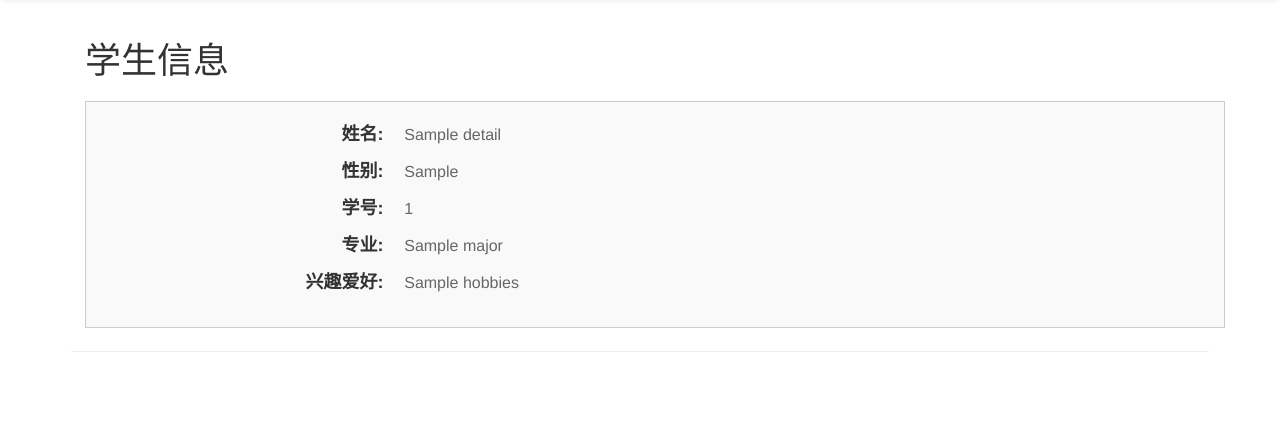
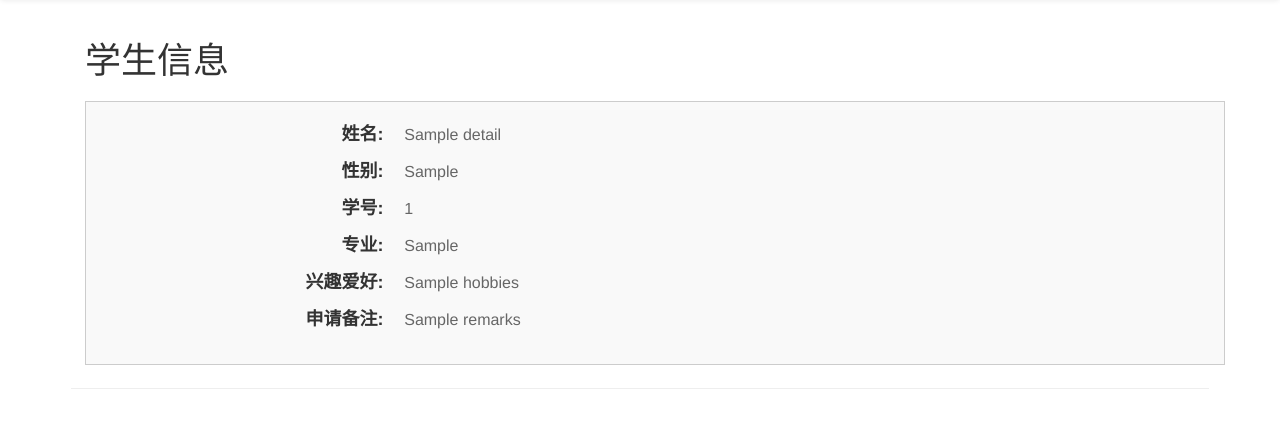
Before and after one commit to IllyasvielEin/Lab_RR_App, a Django app: template templates/labapp/user_profile.html in a window 1280 px wide. Shown: the part 52-480 px from the top of the page. Run offline with Django 3.2, Linux system fonts and the light colour scheme; the template is opened without the code that fills it: most values are stand-ins (such as "Sample title", 1, 10 or a date in 2020); some libraries are stand-ins or nearby versions.

Commit message:
add major enum

```diff
--- a/labapp/models/actions/application.py
+++ b/labapp/models/actions/application.py
@@ -35,7 +35,7 @@ class Application(models.Model):
     remarks = models.CharField(max_length=255)
 
     def __str__(self):
-        return f"{self.user.username} - {self.lab.name} Application"
+        return f"{self.user.username}: Application"
 
 
 class ApplicationForm(forms.ModelForm):
--- a/labapp/services/user/views.py
+++ b/labapp/services/user/views.py
@@ -4,6 +4,7 @@ from django.contrib import messages
 from django.shortcuts import redirect, render, get_object_or_404
 from django.views.decorators.http import require_GET
 
+from labapp.models import Application
 from labapp.models.user.userdetails import UserDetailsForm
 
 
@@ -24,10 +25,12 @@ def update_user_details(request):
 def view_user_details(request, user_id: int, recru_id: int):
     user = request.user
     target_user = get_object_or_404(User, id=user_id)
+    target_apply = Application.objects.get(recruitment_id=recru_id, user_id=target_user)
     context = {
         'recru_id': recru_id,
         'current_user': user,
         'target_user': target_user,
+        'apply': target_apply
     }
 
     return render(request, 'labapp/user_profile.html', context)
--- a/templates/labapp/user_profile.html
+++ b/templates/labapp/user_profile.html
@@ -20,11 +20,15 @@
         </div>
         <div class="info-item">
             <span class="label">专业:</span>
-            <span class="value">{{ target_user.details.major }}</span>
+            <span class="value">{{ target_user.details.get_major_display }}</span>
         </div>
         <div class="info-item">
             <span class="label">兴趣爱好:</span>
             <span class="value">{{ target_user.details.hobbies }}</span>
+        </div>
+        <div class="info-item">
+            <span class="label">申请备注:</span>
+            <span class="value">{{ apply.remarks }}</span>
         </div>
     </div>
 </div>
```
Also changed, not shown: labapp/models/user/userdetails.py (+12 -1 lines), 1 other file.
